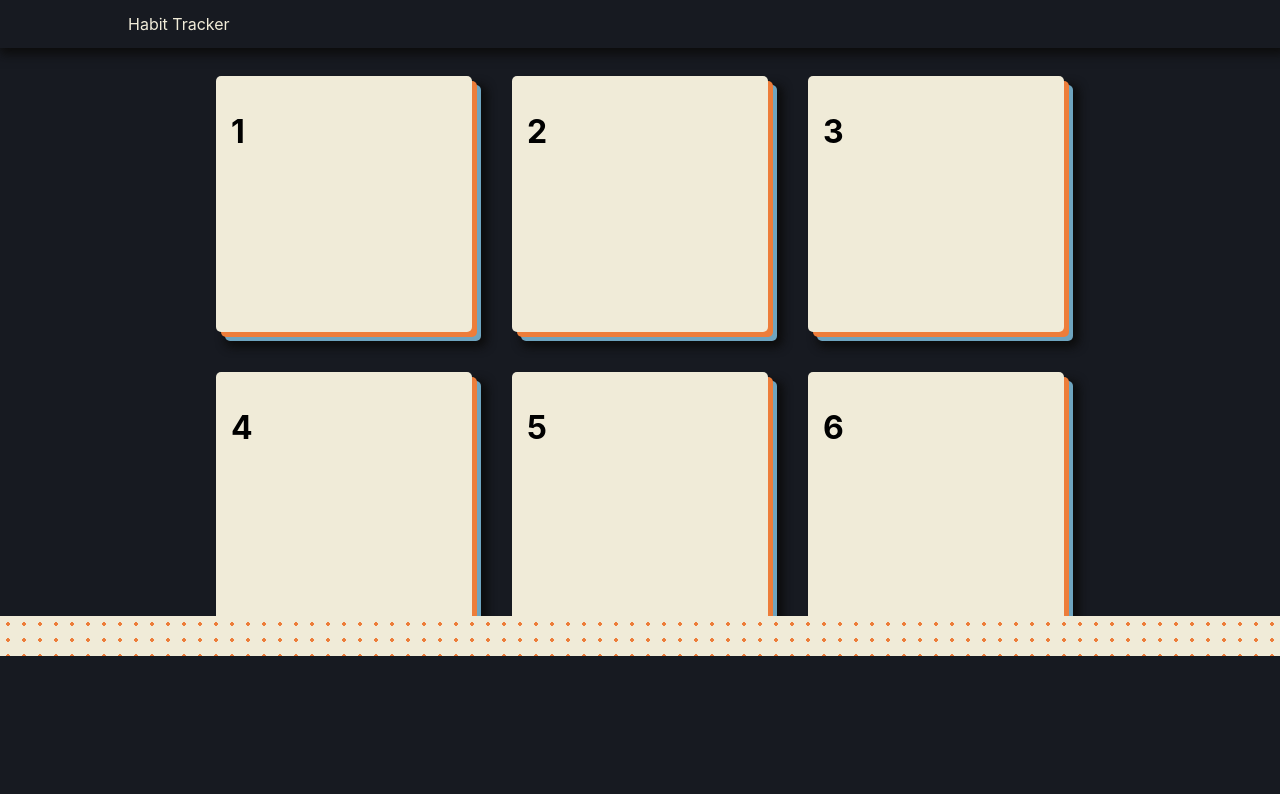
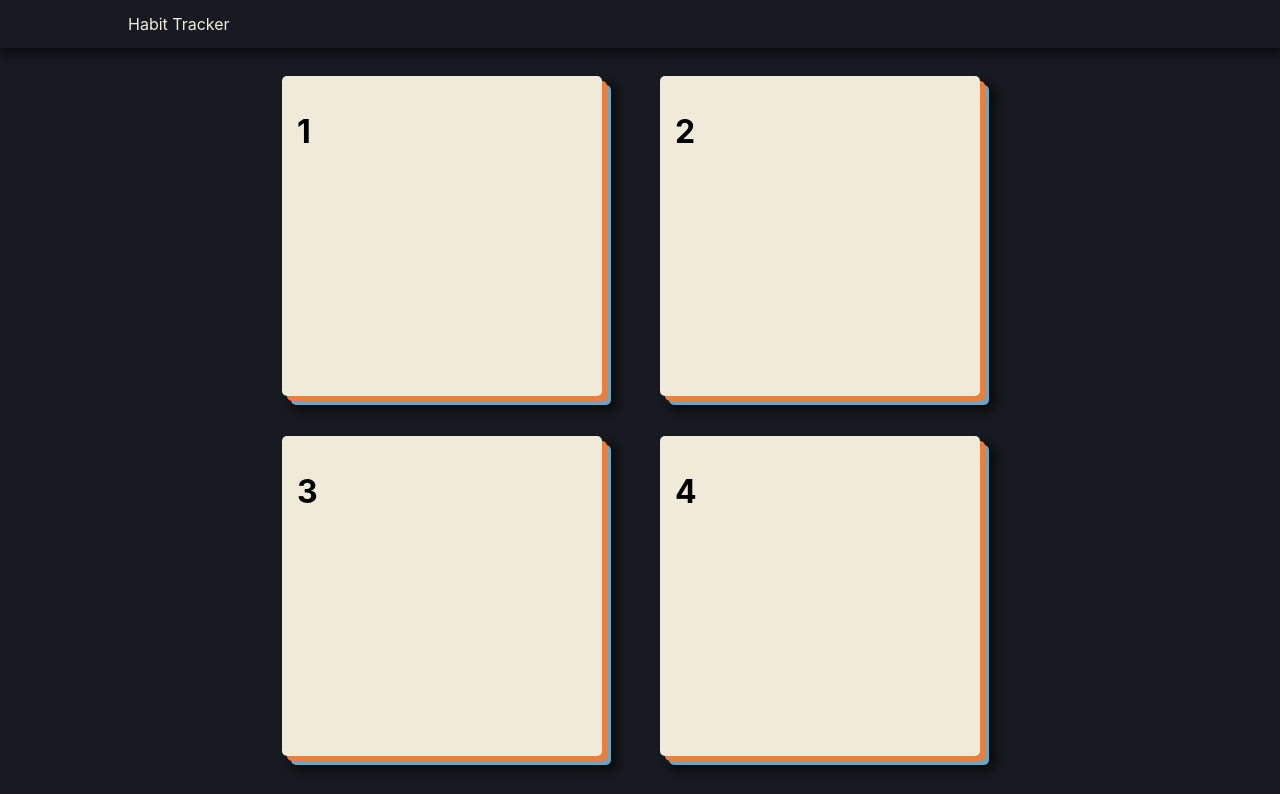
Before and after one commit to Draug0/habit-tracker, a Next.js app: page / in a window 1280 px wide. Shown: the top 794 px of the page. Built offline with nearby package versions, Linux system fonts and the light colour scheme.

Commit message:
more changes

```diff
--- a/components/molecules/card/card.module.scss
+++ b/components/molecules/card/card.module.scss
@@ -1,11 +1,11 @@
-$width: 20vw;
-$height: 20vw;
+$width: 25vw;
+$height: 25vw;
 
 .cardContainer {
   display: inline-block;
   position: relative;
   margin: 20px;
-  width: 25%;
+  width: 33%;
 }
 
 .card {
@@ -15,6 +15,7 @@ $height: 20vw;
   position: relative;
   transition: transform 0.7s ease;
   border-radius: 5px;
+  z-index: 2;
 
 
   &:hover {
@@ -22,11 +23,11 @@ $height: 20vw;
     cursor: pointer;
 
     +.cardBG:before {
-      transform: translateY(-5px) rotate(1deg);
+      transform: translateY(-2px) rotate(2deg);
     }
 
     +.cardBG:after {
-      transform: translateY(-2px) rotate(2deg);
+      transform: translateY(-5px) rotate(1deg);
     }
   }
 }
@@ -46,25 +47,9 @@ $height: 20vw;
   position: absolute;
   top: 0;
   left: 0;
-  z-index: -1;
 
   &:before {
     content: "";
-    z-index: -1;
-    display: block;
-    position: relative;
-    width: $width;
-    height: $height;
-    background-color: #ED7D3A;
-    top: 5px;
-    left: 5px;
-    transition: transform 0.9s ease;
-    border-radius: 5px;
-  }
-
-  &:after {
-    content: "";
-    z-index: -2;
     display: block;
     position: absolute;
     width: $width;
@@ -72,8 +57,21 @@ $height: 20vw;
     background-color: #6EA4BF;
     top: 9px;
     left: 9px;
-    transition: transform 1.1s ease;
+    transition: transform 0.9s ease;
     border-radius: 5px;
     box-shadow: 3px 3px 10px 3px #0c0c0c;
   }
+
+  &:after {
+    content: "";
+    display: block;
+    position: absolute;
+    width: $width;
+    height: $height;
+    background-color: #ED7D3A;
+    top: 5px;
+    left: 5px;
+    transition: transform 1.1s ease;
+    border-radius: 5px;
+  }
 }
--- a/components/molecules/navbar/navbar.module.scss
+++ b/components/molecules/navbar/navbar.module.scss
@@ -3,6 +3,7 @@ $neutral: #171A21;
 .navbar {
   display: flex;
   position: fixed;
+  top: 0;
   width: 100%;
   height: 3rem;
   background-color: $neutral;
@@ -10,7 +11,7 @@ $neutral: #171A21;
   box-shadow: 3px 2.5px 10px 3px #0c0c0c;
   align-items: center;
   justify-content: center;
-  z-index: 1;
+  z-index: 3;
 }
 
 .container {
--- a/components/organisms/layout/layout.module.scss
+++ b/components/organisms/layout/layout.module.scss
@@ -1,3 +1,5 @@
+@use "sass:math";
+
 .container {
   display: block;
   position: static;
@@ -8,16 +10,13 @@
 
 .main {
   margin-top: 3rem;
-  position: absolute;
+
   width: 100%;
-  height: max-content(100%, auto);
+  min-height: 100vh;
 }
 
 .footer {
-  margin-top: 4rem;
   display: block;
-  position: absolute;
-  bottom: 0;
   height: 5vh;
   width: 100%;
   z-index: 2;
--- a/components/organisms/layout/layout.tsx
+++ b/components/organisms/layout/layout.tsx
@@ -7,10 +7,11 @@ export default function Layout({ children }) {
       <header>
         <Navbar />
       </header>
+
       <main className={styles.main}>
         <div className={styles.container}>{children}</div>
-        <footer className={styles.footer}></footer>
       </main>
+      <footer className={styles.footer}></footer>
     </>
   );
 }
```
